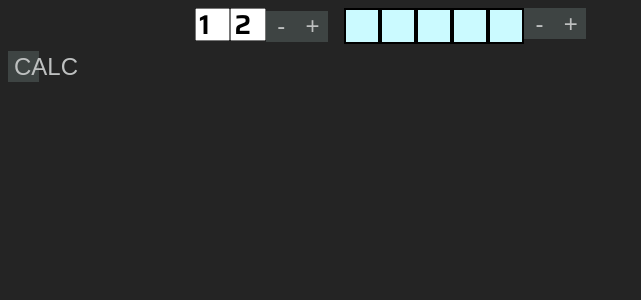
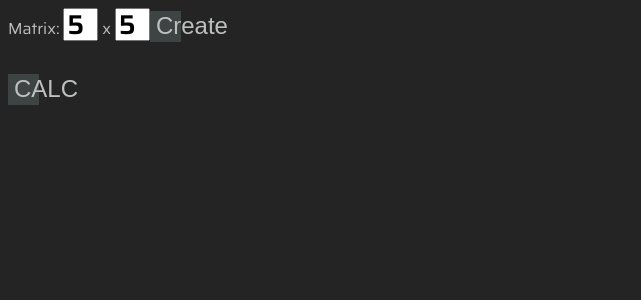
Before and after one commit to hemmoleg/PicrossSolver, an Angular app: page / in a window 1280 px wide. Shown: the top 300 px of the page, without its empty margins (0-641 px from the left). Built offline with nearby package versions, Linux system fonts and the light colour scheme.

Commit message:
added matrix input

```diff
--- a/src/app/app.component.ts
+++ b/src/app/app.component.ts
@@ -6,7 +6,11 @@ import { BlockPlacmentResult } from '../blockPlacementResult';
   selector: 'app-root',
   styleUrls: ['./app.component.scss'],
   template: `
-        <row #row
+        <matrixinput
+            (btnCreateClicked)="btnCreateClicked($event)">
+        </matrixinput>
+
+        <row #row *ngFor="let rowData of rowDatas"
             [rowData]="rowData"
             [editable]="true">
         </row>
@@ -22,15 +26,26 @@ import { BlockPlacmentResult } from '../blockPlacementResult';
 })
 export class AppComponent implements OnInit{
 
-    rowData: CellData[] = [];
+    matrixX: number;
+    matrixY: number;
+    rowDatas: CellData[][] = [];
     displayRows: CellData[][] = [];
     similarities: number[] = [];
 
     ngOnInit()
     {
+        this.matrixX = 5;
+        this.matrixY = 5;
+
         // test
-        for(let i = 0; i < 5; i++)
-            this.rowData.push(new CellData());
+        // for(let i = 0; i < 5; i++)
+        //     this.rowData.push(new CellData());
+    }
+
+    btnCreateClicked(dimensions: number[])
+    {
+        this.rowDatas = new Array(dimensions[1]);
+        this.rowDatas.fill(new Array(dimensions[0]).fill(new CellData()));
     }
 
     calc(blocks: number[], rowData: CellData[])
--- a/src/app/app.module.ts
+++ b/src/app/app.module.ts
@@ -5,12 +5,14 @@ import { AppRoutingModule } from './app-routing.module';
 import { AppComponent } from './app.component';
 import { Cell } from './cell/cell.component';
 import { Row } from './row/row.component';
+import { MatrixInputComponent } from './matrix-input/matrix-input.component';
 
 @NgModule({
    declarations: [
       AppComponent,
       Cell,
       Row,
+      MatrixInputComponent,
    ],
    imports: [
       BrowserModule,
--- /dev/null
+++ b/src/app/matrix-input/matrix-input.component.scss
@@ -0,0 +1,6 @@
+@use '../../styles.scss';
+
+#main{
+    font-family: styles.$font-title;
+    margin-bottom: 2em;
+}
--- /dev/null
+++ b/src/app/matrix-input/matrix-input.component.ts
@@ -0,0 +1,51 @@
+import { Component, OnInit, EventEmitter, Output } from '@angular/core';
+
+@Component({
+  selector: 'matrixinput',
+  styleUrls: ['./matrix-input.component.scss'],
+  template: `
+    <div id="main">
+        Matrix:
+        <input value={{matrixX}}
+            (keyup)="onKeyUp($event, true)">
+        x
+        <input value={{matrixY}}
+            (keyup)="onKeyUp($event, false)">
+
+        <button (click)="onBtnCreateClicked()">Create</button>
+    </div>
+  `,
+})
+export class MatrixInputComponent{
+
+    matrixX: number;
+    matrixY: number;
+
+    @Output() btnCreateClicked = new EventEmitter<number[]>();
+
+    constructor() {
+        this.matrixX = 5;
+        this.matrixY = 5;
+    }
+
+    onKeyUp(event: any, isX: boolean)
+    {
+        if(isX)
+        {
+            this.matrixX = parseInt(event.target.value);
+            if(isNaN(this.matrixX))
+                this.matrixX = 0;
+        }
+        else
+        {
+            this.matrixY = parseInt(event.target.value);
+            if(isNaN(this.matrixY))
+                this.matrixY = 0;
+        }
+    }
+
+    onBtnCreateClicked()
+    {
+        this.btnCreateClicked.emit([this.matrixX, this.matrixY]);
+    }
+}
--- a/src/app/row/row.component.scss
+++ b/src/app/row/row.component.scss
@@ -15,14 +15,6 @@
     min-width: 25vw;
 }
 
-input{
-    width: 1em;
-    height: 1em;
-    font-family: inherit;
-    font-weight: 700;
-    font-size: 1.7em;
-}
-
 cell:nth-of-type(5n+5){
     border-right: 3px solid red;
 
--- a/src/app/row/row.component.ts
+++ b/src/app/row/row.component.ts
@@ -22,8 +22,6 @@ import { CellData, CellStatus } from '../../cellData';
                 (click)="onCellClick(i)"
                 (contextmenu)="onCellRightClick(i)">
             </cell>
-            <button *ngIf="editable" (click)="onBtnMinusRowClicked()">-</button>
-            <button *ngIf="editable" (click)="onBtnPlusRowClicked()">+</button>
         </div>
   `,
 })
@@ -43,16 +41,6 @@ export class Row{
     onBtnMinusNumbersClicked()
     {
         this.numbers.pop();
-    }
-
-    onBtnPlusRowClicked()
-    {
-        this.rowData.push(new CellData());
-    }
-
-    onBtnMinusRowClicked()
-    {
-        this.rowData.pop();
     }
 
     onCellClick(clickedIndex: number)
--- a/src/styles.scss
+++ b/src/styles.scss
@@ -18,6 +18,15 @@ $font-title: "Saira", sans-serif;
 body{
     overflow-y: auto;
     background-color: #242424;
+    color: $colorText;
+}
+
+input{
+    width: 1em;
+    height: 1em;
+    font-family: inherit;
+    font-weight: 700;
+    font-size: 1.7em;
 }
 
 button{
```
Also changed, not shown: 1 other file (tests, documents, lock files or other folders).
